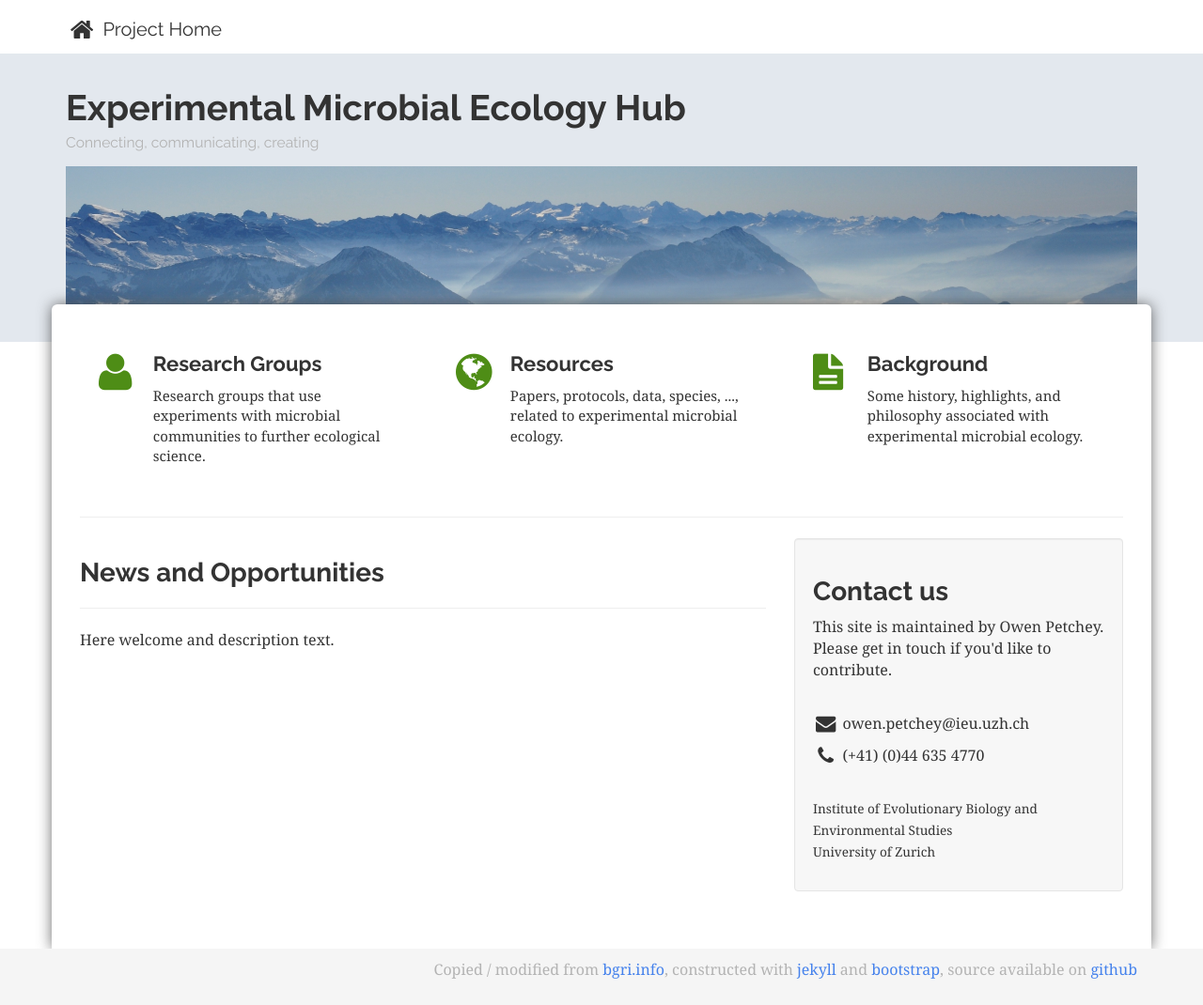
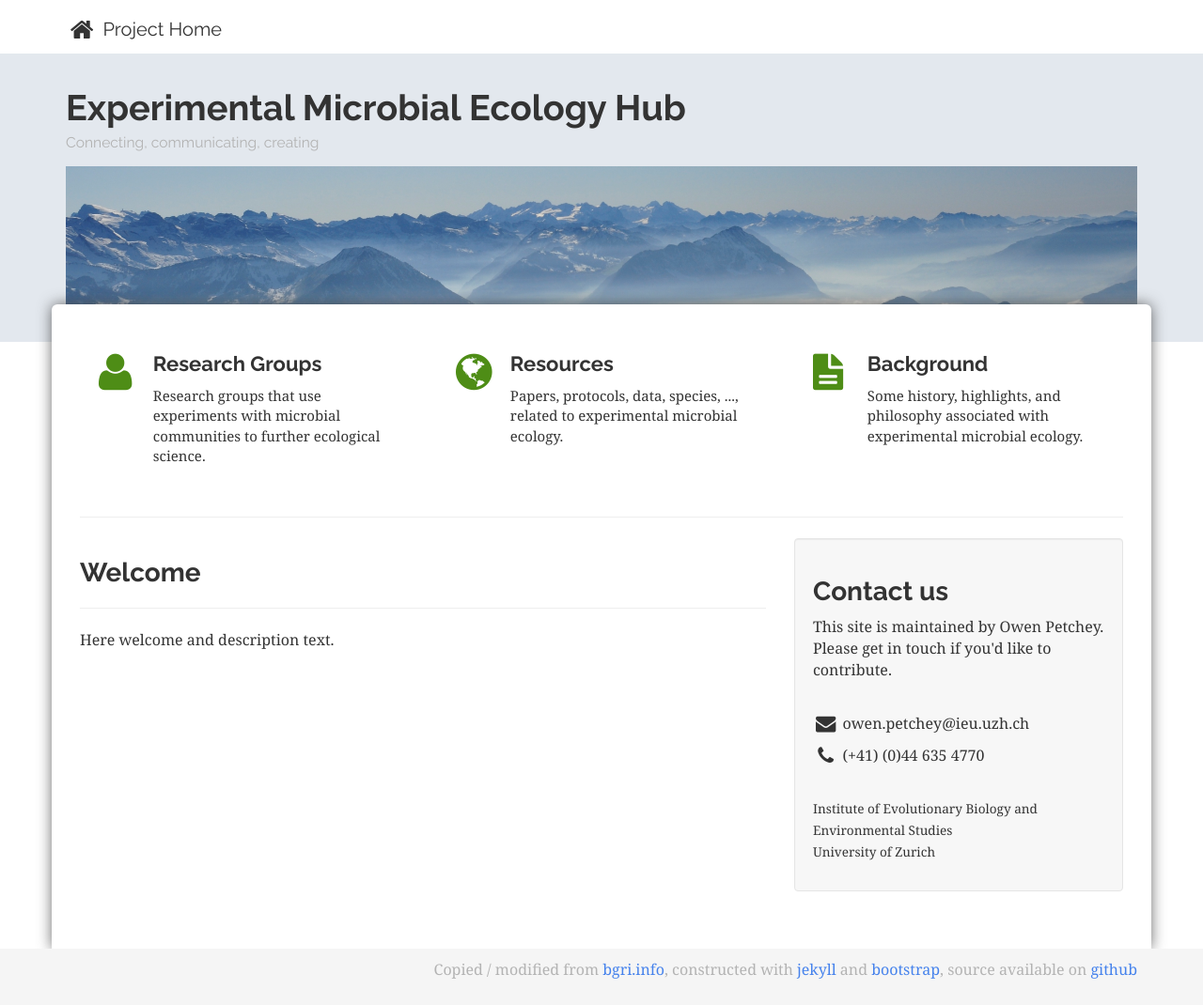
Before and after one commit to Exp-Micro-Ecol-Hub/emeh, a Jekyll site: the page built from index.html, in a window 1280 px wide and 1070 px high. Shown: the whole window at 94% size. Built offline with Jekyll 4.4.1, drawn with Linux system fonts in a browser that asks for light colours; nearby versions of some CDN libraries; Markdown is read by kramdown in place of the engine named in the settings; comment, search, counter and statistics services are not loaded.

Commit message:
Little update

```diff
--- a/index.html
+++ b/index.html
@@ -5,6 +5,7 @@ post-limit: 5
 root: "./"
 ---
 
+<!--
 {% for post in site.posts %}
 <div class="modal" id="{{ forloop.index | prepend: "modal_id" }}" tabindex="-1" role="dialog" aria-labelledby="myModalLabel" aria-hidden="true">
   <div class="modal-dialog">
@@ -43,6 +44,8 @@ root: "./"
   </div>
 </div>
 
+-->
+
 <!--
 <div class="well text-center">
       <h4><i class="fa fa-wrench fa-fw"></i> This website is still under contruction <i class="fa fa-wrench fa-fw"></i></h4>
@@ -73,7 +76,7 @@ root: "./"
 
 <div class="row">
 <div class="col-sm-7 col-md-8">
-  <h3 class>News and Opportunities</h3>
+  <h3 class>Welcome</h3>
   <hr>
     Here welcome and description text.
    </div>
```
